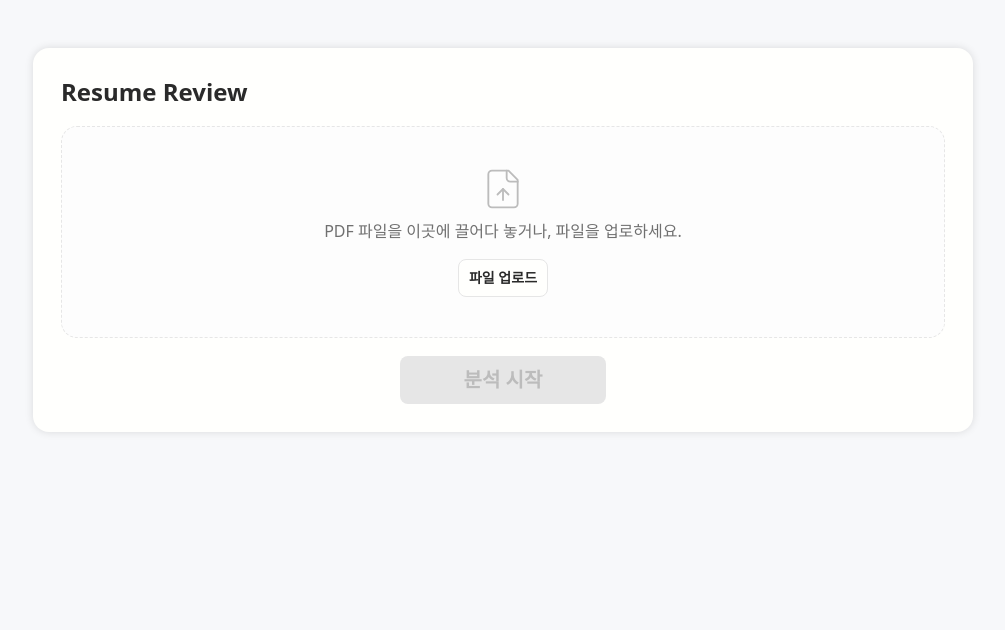
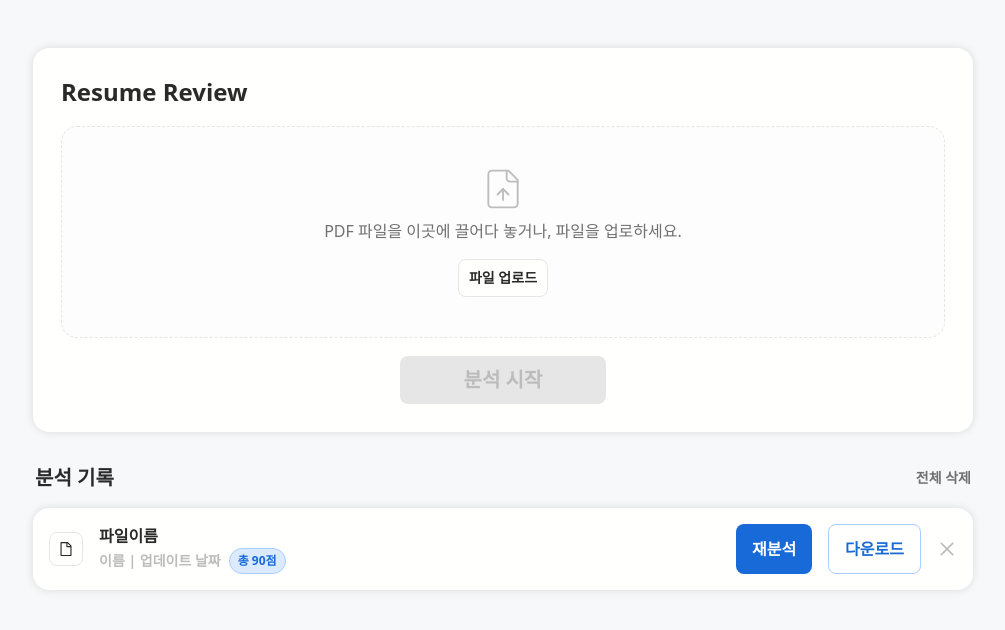
Before and after one commit to smokywhite-mufin/resume_review, a Next.js app in the folder client/: page / in a window 1280 px wide. Shown: the top 630 px of the page, without its empty margins (137-1142 px from the left). Built offline with nearby package versions, Linux system fonts and the light colour scheme.

Commit message:
feat(client): add analysis records markup

```diff
--- a/client/src/app/page.tsx
+++ b/client/src/app/page.tsx
@@ -1,9 +1,13 @@
+import AnalysisRecords from "@/components/AnalysisRecords";
 import FileUpload from "@/components/FileUpload";
 
 export default function Home() {
   return (
-    <div>
-      <FileUpload />
+    <div className="max-w-container mx-auto">
+      <div className="px-5 pt-12 pb-8">
+        <FileUpload />
+      </div>
+      <AnalysisRecords />
     </div>
   );
 }
--- /dev/null
+++ b/client/src/components/AnalysisRecordCard.tsx
@@ -0,0 +1,37 @@
+import { AiOutlineClose, AiOutlineFile } from "react-icons/ai";
+
+export default function AnalysisRecordCard() {
+  return (
+    <div className="flex justify-between p-4 bg-surface rounded-2xl shadow-drop">
+      <section>
+        <div className="flex">
+          <div className="flex items-center justify-center p-2 border border-border rounded-lg mr-4 my-2">
+            <AiOutlineFile className="size-4 stroke-1" />
+          </div>
+          <div className="flex flex-col">
+            <p className="text-base font-bold">파일이름</p>
+            <div className="flex items-center">
+              <p className="text-ink-subtle text-sm font-bold mr-2">
+                이름 | 업데이트 날짜
+              </p>
+              <div className="text-xs text-brand font-bold py-1 px-2 bg-brand-soft border border-brand-2 rounded-2xl">
+                총 90점
+              </div>
+            </div>
+          </div>
+        </div>
+      </section>
+      <section className="flex gap-4">
+        <button className="px-4 py-3 rounded-lg bg-brand text-surface text-base font-bold">
+          재분석
+        </button>
+        <button className="px-4 py-3 rounded-lg text-brand border border-brand-2 text-base font-bold">
+          다운로드
+        </button>
+        <button>
+          <AiOutlineClose className="size-5 text-ink-subtle" />
+        </button>
+      </section>
+    </div>
+  );
+}
--- /dev/null
+++ b/client/src/components/AnalysisRecords.tsx
@@ -0,0 +1,23 @@
+import AnalysisRecordCard from "./AnalysisRecordCard";
+
+const data = [
+  {
+    id: 1,
+  },
+];
+
+export default function AnalysisRecords() {
+  return (
+    <div className="max-w-content mx-auto">
+      <div className="flex justify-between items-center px-0.5 mb-4">
+        <p className="text-xl font-bold">분석 기록</p>
+        <button type="button" className="text-sm font-bold text-ink-muted">
+          전체 삭제
+        </button>
+      </div>
+      {data.map((resume) => (
+        <AnalysisRecordCard key={resume.id} />
+      ))}
+    </div>
+  );
+}
--- a/client/src/components/FileUpload.tsx
+++ b/client/src/components/FileUpload.tsx
@@ -1,8 +1,8 @@
-'use client';
+"use client";
 
-import { useState } from 'react';
-import { useDropzone } from 'react-dropzone';
-import { LuFileUp } from 'react-icons/lu';
+import { useState } from "react";
+import { useDropzone } from "react-dropzone";
+import { LuFileUp } from "react-icons/lu";
 
 export default function FileUpload() {
   const [file, setFile] = useState<File | null>(null);
@@ -12,7 +12,7 @@ export default function FileUpload() {
       setFile(acceptedFiles[0]);
     },
     accept: {
-      'application/pdf': ['.pdf'],
+      "application/pdf": [".pdf"],
     },
   });
 
@@ -22,7 +22,6 @@ export default function FileUpload() {
   };
 
   return (
-    <main className="max-w-container px-5 pt-12 pb-8 mx-auto">
     <div className="max-w-content mx-auto bg-surface rounded-2xl p-7 shadow-drop">
       <h1 className="text-2xl font-bold mb-4.5">Resume Review</h1>
       <form onSubmit={handleSubmit}>
@@ -71,6 +70,5 @@ export default function FileUpload() {
         </div>
       </form>
     </div>
-    </main>
   );
 }
```
Also changed, not shown: client/src/app/providers.tsx (+6 -8 lines). Lines whose indentation alone changed are shown as unchanged.
